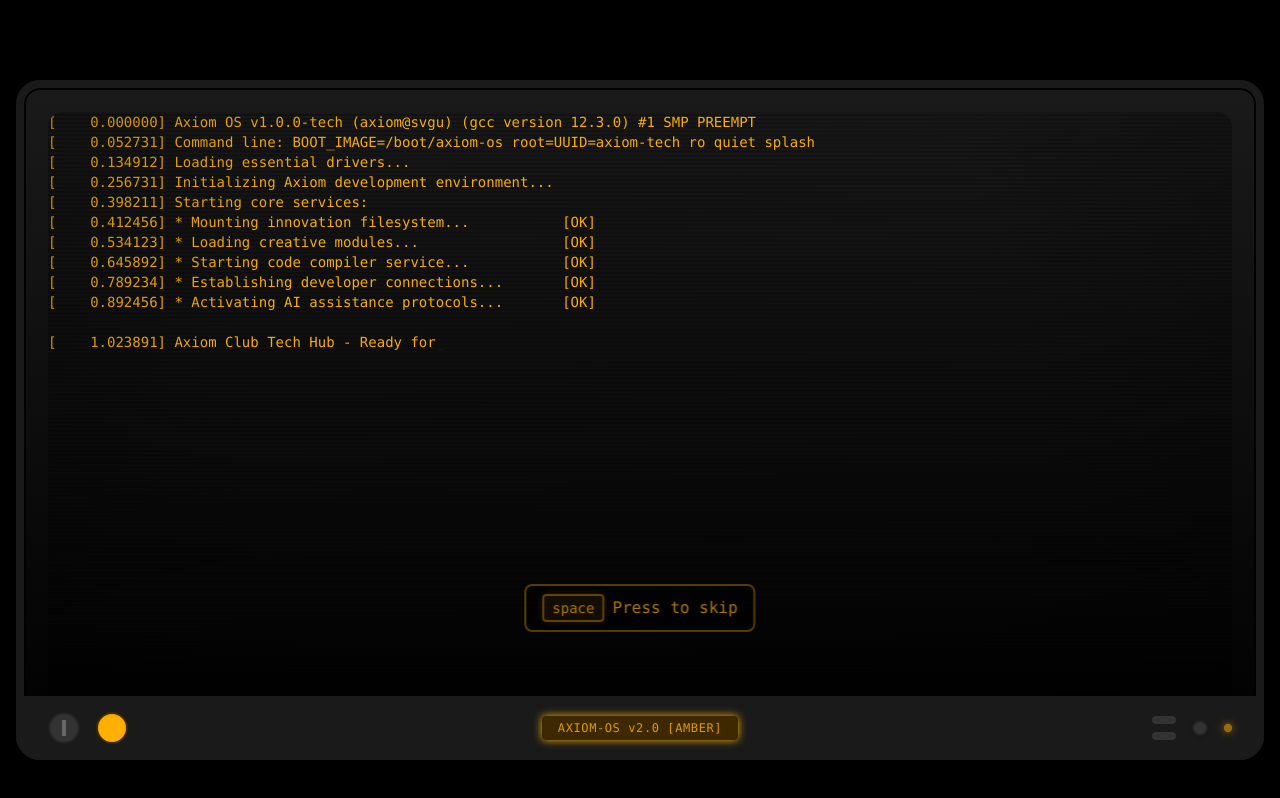
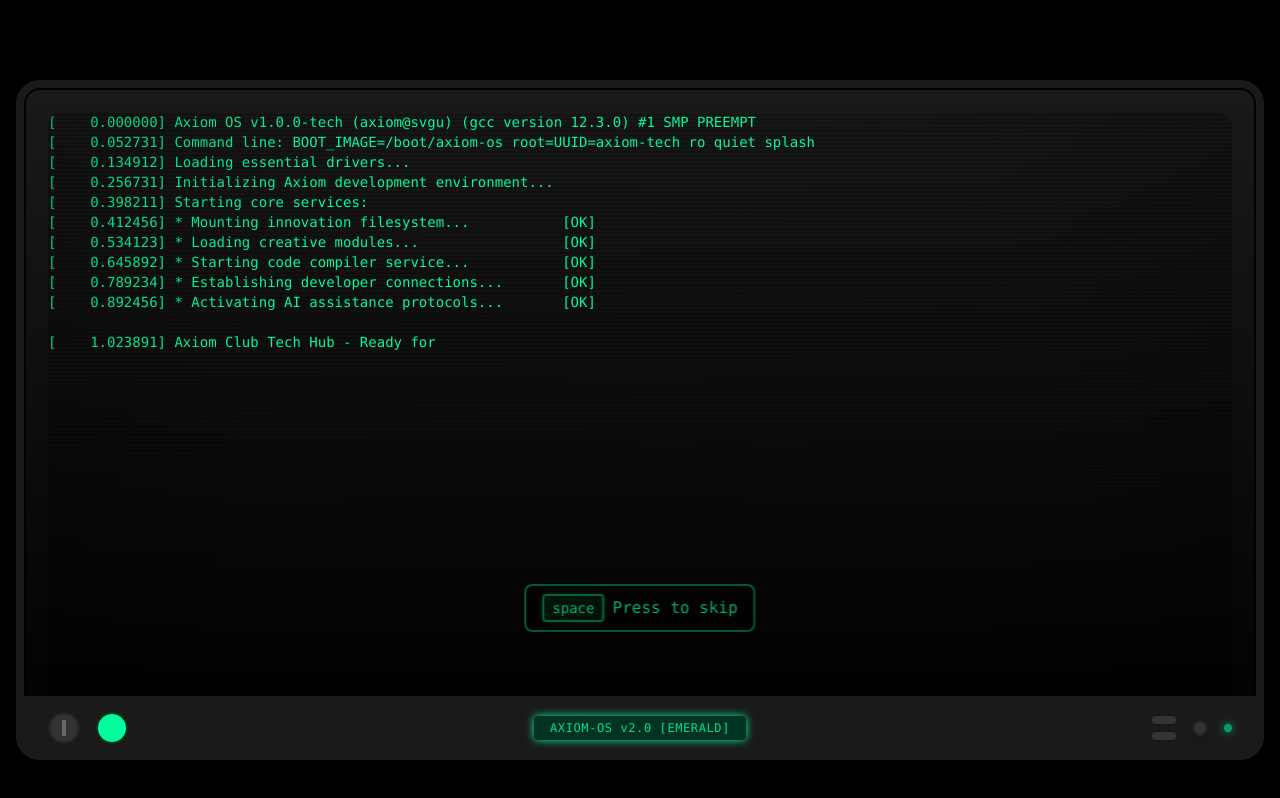
Before and after one commit to heywinit/axiomclub.tech, a Next.js app: page / in a window 1280 px wide. Built offline with nearby package versions, Linux system fonts and the light colour scheme.

Commit message:
change the default theme to emerald

```diff
--- a/src/contexts/ThemeContext.tsx
+++ b/src/contexts/ThemeContext.tsx
@@ -12,7 +12,7 @@ interface ThemeContextType {
 const ThemeContext = createContext<ThemeContextType | undefined>(undefined);
 
 export function ThemeProvider({ children }: { children: React.ReactNode }) {
-  const [theme, setTheme] = useState<Theme>("amber");
+  const [theme, setTheme] = useState<Theme>("emerald");
 
   return (
     <ThemeContext.Provider value={{ theme, setTheme }}>
```
